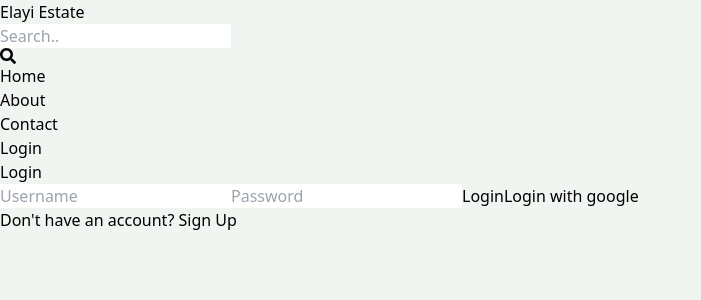
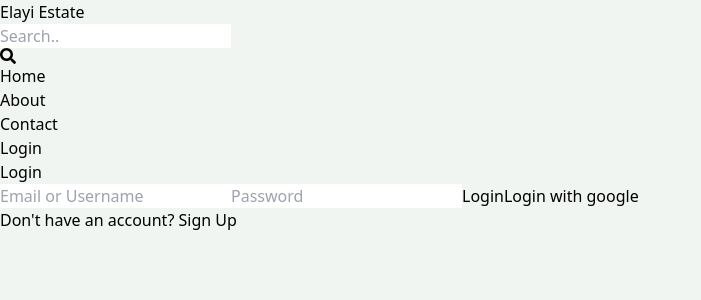
Before and after one commit to vishnuelayi/mern-real-estate-app, a React (Vite) app in the folder client/: page /login in a window 1280 px wide. Shown: the top 300 px of the page, without its empty margins (0-701 px from the left). Built offline with nearby package versions, Linux system fonts and the light colour scheme.

Commit message:
modified the login page as both email and username can be used to login

```diff
--- a/client/src/pages/Login.jsx
+++ b/client/src/pages/Login.jsx
@@ -19,7 +19,7 @@ const Login = () => {
     <div className='max-w-lg mx-auto'>
       <h1 className='font-semibold text-3xl text-center my-7'>Login</h1>
       <form className='flex flex-col gap-4'>
-        <input type='text' placeholder='Username' className='border p-3 rounded-lg focus:outline-none' id='username' onChange={handleChange} />
+        <input type='text' placeholder='Email or Username' className='border p-3 rounded-lg focus:outline-none' id='usernameOrEmail' onChange={handleChange} />
         <input type='password' placeholder='Password' className='border p-3 rounded-lg focus:outline-none' id='password' onChange={handleChange} />
         <button type='submit'  className=' text-white bg-slate-700 py-3 rounded-lg uppercase hover:opacity-95 disabled:opacity-40' onClick={handleSubmit}>Login</button>
         <button  className='text-white bg-red-600 py-3 rounded-lg uppercase hover:opacity-95 disabled:opacity-40' >Login with google</button>
```
